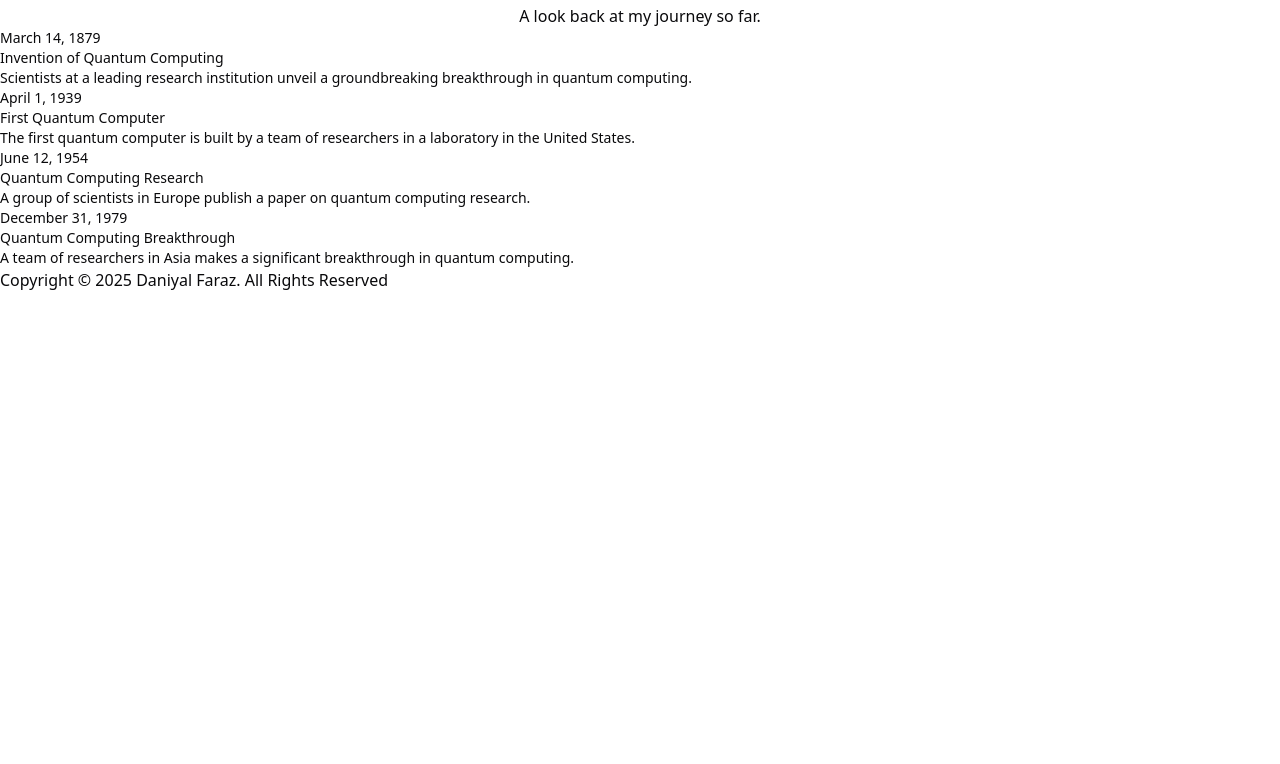
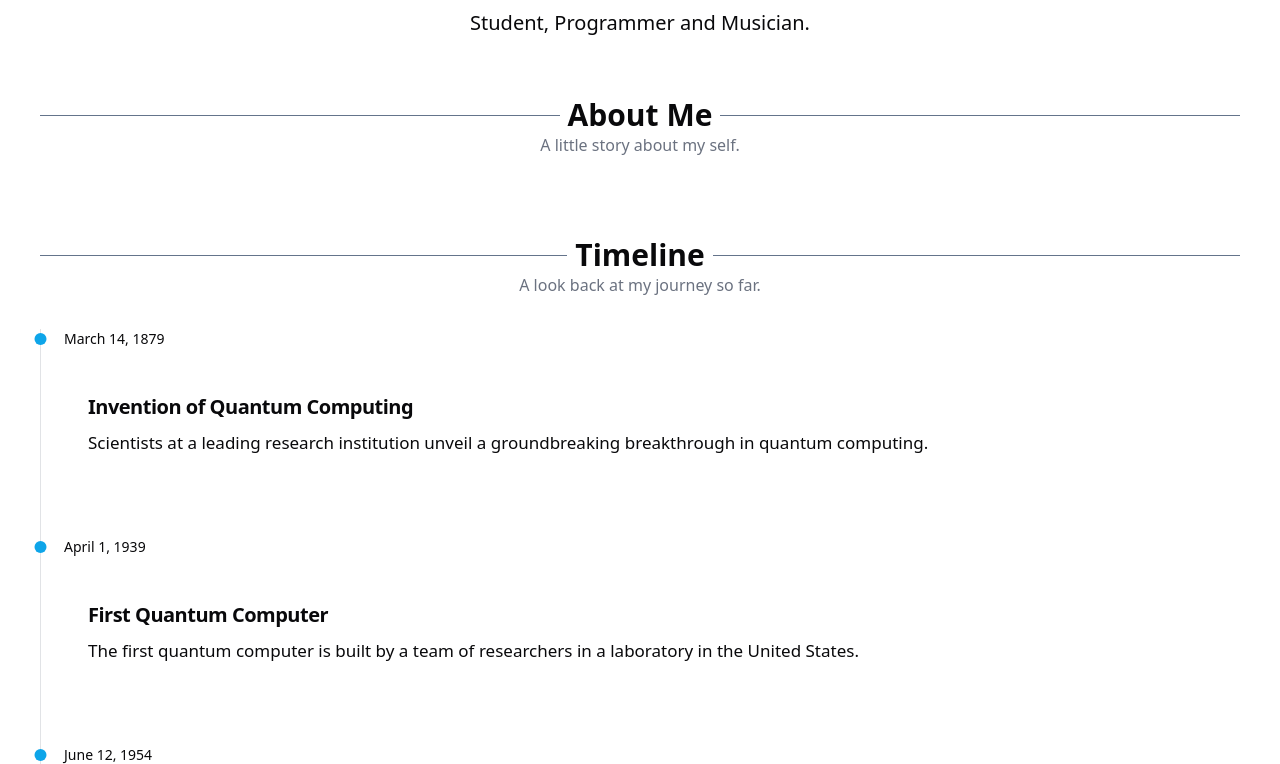
Before and after one commit to DaniyalFaraz2003/Personal-Blog-Website, a Next.js app: page /about in a window 1280 px wide. Shown: the part 996-1760 px from the top of the page. Before the commit the page ends 1288 px from the top, so only its background shows below. Built offline with nearby package versions, Linux system fonts and the light colour scheme.

Commit message:
about page progress

```diff
--- a/Components/timeline/timeline.jsx
+++ /dev/null
@@ -1,72 +0,0 @@
-/**
-* This code was generated by v0 by Vercel.
-* @see https://v0.dev/t/XctgALmaDeT
-* Documentation: https://v0.dev/docs#integrating-generated-code-into-your-nextjs-app
-*/
-
-/** Add fonts into your Next.js project:
-
-import { Inter } from 'next/font/google'
-
-inter({
-  subsets: ['latin'],
-  display: 'swap',
-})
-
-To read more about using these font, please visit the Next.js documentation:
-- App Directory: https://nextjs.org/docs/app/building-your-application/optimizing/fonts
-- Pages Directory: https://nextjs.org/docs/pages/building-your-application/optimizing/fonts
-**/
-export function Timeline() {
-	return (
-		(<div className="p-6 sm:p-10">
-			<div className="text-center mb-8">
-				<div className="flex items-center gap-2 justify-center">
-					<div className='h-[1px] w-full bg-slate-500'></div>
-					<h2 className="text-3xl font-bold">Timeline</h2>
-					<div className='h-[1px] w-full bg-slate-500'></div>
-				</div>
-				<p className="text-gray-500 dark:text-gray-400">A look back at my journey so far.</p>
-			</div>
-			<div
-				className="after:absolute after:inset-y-0 after:w-px after:bg-gray-500/20 relative pl-6 after:left-0 grid gap-10 dark:after:bg-gray-400/20">
-				<div className="grid gap-1 text-sm relative">
-					<div
-						className="aspect-square w-3 bg-gray-900 rounded-full absolute left-0 translate-x-[-29.5px] z-10 top-1 dark:bg-gray-50" />
-					<div className="font-medium">March 14, 1879</div>
-					<div className="font-medium">Invention of Quantum Computing</div>
-					<div className="text-gray-500 dark:text-gray-400">
-						Scientists at a leading research institution unveil a groundbreaking breakthrough in quantum computing.
-					</div>
-				</div>
-				<div className="grid gap-1 text-sm relative">
-					<div
-						className="aspect-square w-3 bg-gray-900 rounded-full absolute left-0 translate-x-[-29.5px] z-10 top-1 dark:bg-gray-50" />
-					<div className="font-medium">April 1, 1939</div>
-					<div className="font-medium">First Quantum Computer</div>
-					<div className="text-gray-500 dark:text-gray-400">
-						The first quantum computer is built by a team of researchers in a laboratory in the United States.
-					</div>
-				</div>
-				<div className="grid gap-1 text-sm relative">
-					<div
-						className="aspect-square w-3 bg-gray-900 rounded-full absolute left-0 translate-x-[-29.5px] z-10 top-1 dark:bg-gray-50" />
-					<div className="font-medium">June 12, 1954</div>
-					<div className="font-medium">Quantum Computing Research</div>
-					<div className="text-gray-500 dark:text-gray-400">
-						A group of scientists in Europe publish a paper on quantum computing research.
-					</div>
-				</div>
-				<div className="grid gap-1 text-sm relative">
-					<div
-						className="aspect-square w-3 bg-gray-900 rounded-full absolute left-0 translate-x-[-29.5px] z-10 top-1 dark:bg-gray-50" />
-					<div className="font-medium">December 31, 1979</div>
-					<div className="font-medium">Quantum Computing Breakthrough</div>
-					<div className="text-gray-500 dark:text-gray-400">
-						A team of researchers in Asia makes a significant breakthrough in quantum computing.
-					</div>
-				</div>
-			</div>
-		</div>)
-	);
-}
--- a/app/about/page.js
+++ b/app/about/page.js
@@ -2,7 +2,54 @@ import React from 'react'
 import { ContentLayout } from "@/components/admin-panel/content-layout";
 import Image from 'next/image'
 import MeImage from "@/public/Me.jpg";
-import { Timeline } from '@/Components/timeline/timeline';
+import { CardContent, CardTitle, CardDescription } from '@/Components/ui/card';
+
+function AboutMe() {
+    return (
+        <div className='w-full mt-5 p-6 sm:p-10 flex flex-col text-center'>
+            <div className="flex items-center gap-2 justify-center">
+                <div className='h-[1px] flex-grow bg-slate-500'></div>
+                <h2 className="text-3xl text-center font-bold">About Me</h2>
+                <div className='h-[1px] flex-grow bg-slate-500'></div>
+            </div>
+            <p className="text-gray-500 dark:text-gray-400">A little story about my self.</p>
+        </div>
+    )
+}
+
+function Timeline() {
+    return (
+        (<div className="p-6 sm:p-10">
+            <div className="text-center mb-8">
+                <div className="flex items-center gap-2 justify-center">
+                    <div className='h-[1px] w-full bg-slate-500'></div>
+                    <h2 className="text-3xl font-bold">Timeline</h2>
+                    <div className='h-[1px] w-full bg-slate-500'></div>
+                </div>
+                <p className="text-gray-500 dark:text-gray-400">A look back at my journey so far.</p>
+            </div>
+            <div
+                className="after:absolute after:inset-y-0 after:w-px after:bg-gray-500/20 relative pl-6 after:left-0 grid gap-10 dark:after:bg-gray-400/20">
+                {timelineData.map((data, index) => {
+                    return (
+                        <div className="grid gap-1 text-sm relative" key={index}>
+                            <div
+                                className="aspect-square w-3 bg-sky-500 rounded-full absolute left-0 translate-x-[-29.5px] z-10 top-1 " />
+                            <CardDescription>{data.date}</CardDescription>
+                            <CardContent className="mt-4">
+                                <CardTitle className="text-xl mb-3">{data.title}</CardTitle>
+                                <CardDescription className="text-[17px] mb-5">
+                                    {data.description}
+                                </CardDescription>
+                            </CardContent>
+                        </div>
+                    )
+                })}
+            </div>
+        </div>)
+    );
+}
+
 
 function HeroSection() {
     return (
@@ -14,10 +61,34 @@ function HeroSection() {
     )
 }
 
+const timelineData = [
+    {
+        date: "March 14, 1879",
+        title: "Invention of Quantum Computing",
+        description: "Scientists at a leading research institution unveil a groundbreaking breakthrough in quantum computing."
+    },
+    {
+        date: "April 1, 1939",
+        title: "First Quantum Computer",
+        description: "The first quantum computer is built by a team of researchers in a laboratory in the United States."
+    },
+    {
+        date: "June 12, 1954",
+        title: "Quantum Computing Research",
+        description: "A group of scientists in Europe publish a paper on quantum computing research."
+    },
+    {
+        date: "December 31, 1979",
+        title: "Quantum Computing Breakthrough",
+        description: "A team of researchers in Asia makes a significant breakthrough in quantum computing."
+    }
+]
+
 export default function Page() {
     return (
         <ContentLayout pathname={"About"}>
             <HeroSection />
+            <AboutMe />
             <Timeline />
         </ContentLayout>
     )
```
Also changed, not shown: 1 other file (tests, documents, lock files or other folders).
